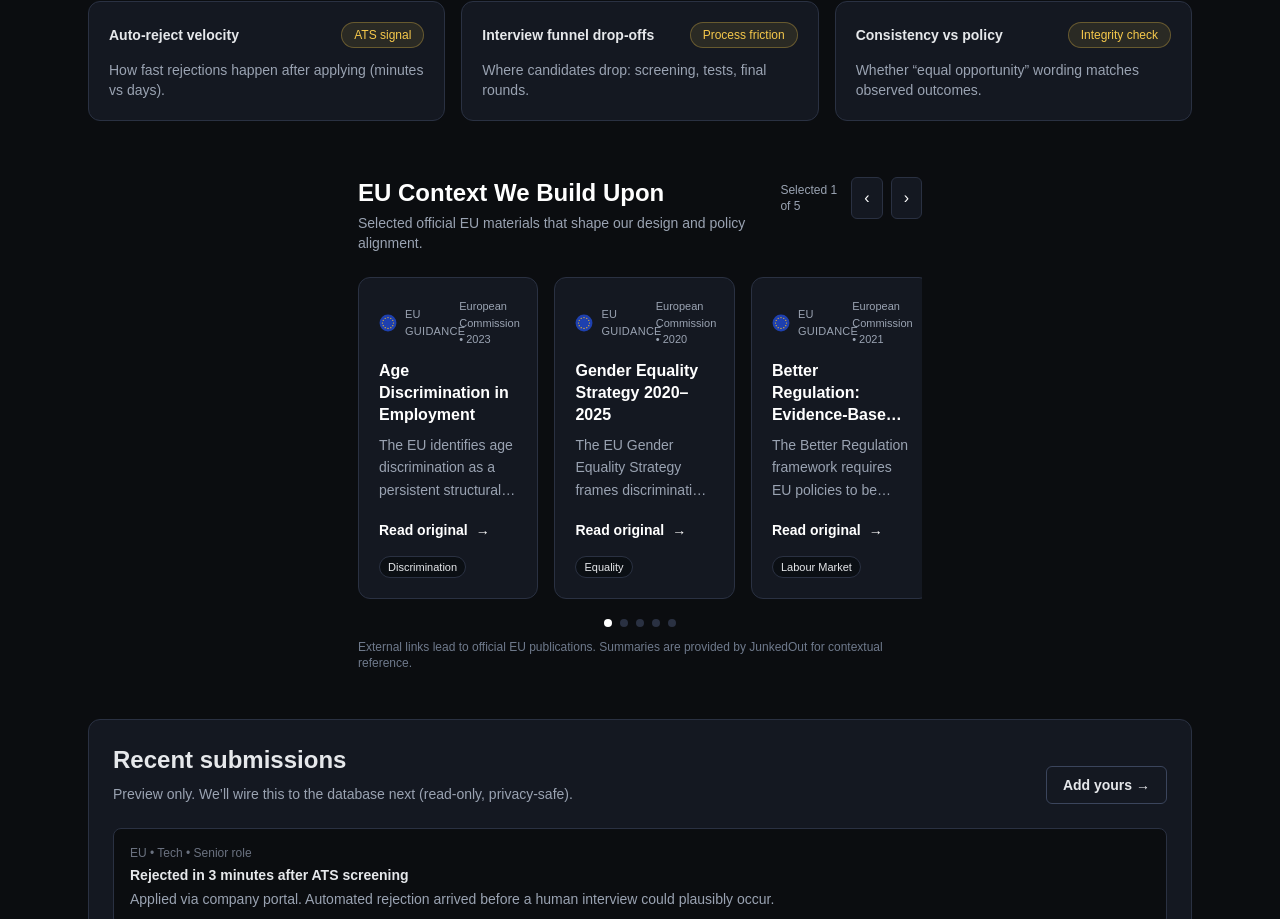
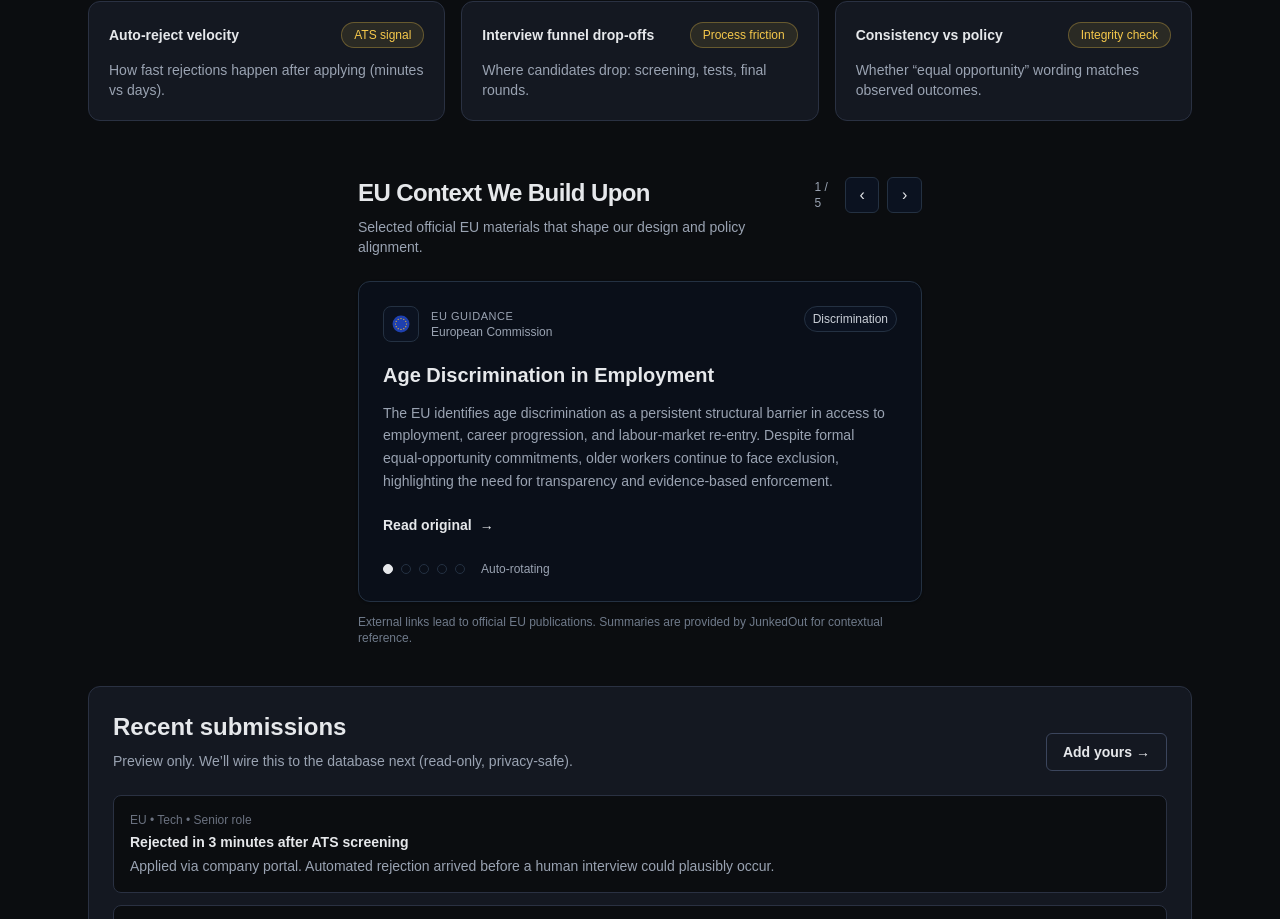
Before and after one commit to sistoyanov69/junkedout-mvp, a Next.js app: page / in a window 1280 px wide. Shown: the part 660-1579 px from the top of the page. Built offline with nearby package versions, Linux system fonts and the light colour scheme.

Commit message:
ui: EU context carousel rail with 3-card view and autoplay-2

```diff
--- a/components/EUContextCarousel.tsx
+++ b/components/EUContextCarousel.tsx
@@ -1,280 +1,213 @@
 "use client";
 
-import * as React from "react";
 import Image from "next/image";
+import { useEffect, useMemo, useRef, useState } from "react";
 
-type NormalizedItem = {
-  id: string;
-  title: string;
-  url: string;
-  summary?: string;
-  year?: string | number;
-  tag?: string;
-  source?: string;
+type Props = {
+  // Intentionally permissive to avoid type-mismatch traps between content file and component.
+  // We normalize fields at runtime (href/url, description/summary, etc.).
+  items: any[];
+  intervalMs?: number; // default 6500
+  title?: string; // default "EU Context We Build Upon"
+  subtitle?: string; // default "Selected official EU materials that shape our design and policy alignment."
 };
 
-function asString(v: unknown): string | undefined {
-  return typeof v === "string" ? v : undefined;
+function asString(v: unknown): string {
+  return typeof v === "string" ? v : "";
 }
 
-function normalizeItem(input: unknown, fallbackIndex: number): NormalizedItem | null {
-  if (!input || typeof input !== "object") return null;
-  const it = input as Record<string, unknown>;
+function firstNonEmpty(...vals: unknown[]): string {
+  for (const v of vals) {
+    const s = asString(v).trim();
+    if (s) return s;
+  }
+  return "";
+}
 
-  const title = asString(it.title) ?? asString(it.name);
-  if (!title) return null;
-
-  const url =
-    asString(it.href) ??
-    asString(it.url) ??
-    asString(it.link) ??
-    asString(it.sourceUrl) ??
-    asString(it.source_url);
-
-  if (!url) return null;
-
-  const id = asString(it.id) ?? `${url}#${fallbackIndex}`;
-
-  const summary =
-    asString(it.summary) ??
-    asString(it.description) ??
-    asString(it.excerpt) ??
-    undefined;
-
-  const year = (typeof it.year === "string" || typeof it.year === "number") ? it.year : undefined;
-  const tag = asString(it.tag) ?? asString(it.topic) ?? undefined;
-  const source = asString(it.source) ?? asString(it.publisher) ?? undefined;
-
-  return { id, title, url, summary, year, tag, source };
+function clampIndex(i: number, n: number) {
+  if (n <= 0) return 0;
+  return ((i % n) + n) % n;
 }
 
 export default function EUContextCarousel({
   items,
-  intervalMs = 7000,
-  label = "EU Guidance",
-}: {
-  items: unknown[];
-  intervalMs?: number;
-  label?: string;
-}) {
-  const scrollerRef = React.useRef<HTMLDivElement | null>(null);
-  const [index, setIndex] = React.useState(0);
-  const [paused, setPaused] = React.useState(false);
+  intervalMs = 6500,
+  title = "EU Context We Build Upon",
+  subtitle = "Selected official EU materials that shape our design and policy alignment.",
+}: Props) {
+  const safeItems = useMemo(() => (Array.isArray(items) ? items.filter(Boolean) : []), [items]);
+  const n = safeItems.length;
 
-  const normalized = React.useMemo(() => {
-    const arr = Array.isArray(items) ? items : [];
-    const out: NormalizedItem[] = [];
-    arr.forEach((x, i) => {
-      const n = normalizeItem(x, i);
-      if (n) out.push(n);
-    });
-    return out;
-  }, [items]);
+  const [idx, setIdx] = useState(0);
+  const [paused, setPaused] = useState(false);
+  const timerRef = useRef<number | null>(null);
 
-  const total = normalized.length;
+  const current = useMemo(() => {
+    if (n === 0) return null;
+    const it = safeItems[clampIndex(idx, n)] ?? {};
+    // Normalize typical field names used across iterations
+    const href = firstNonEmpty(it.href, it.url, it.link);
+    const label = firstNonEmpty(it.label, it.kind, it.type, "EU Guidance");
+    const org = firstNonEmpty(it.org, it.source, it.publisher, "European Union");
+    const year = firstNonEmpty(it.year, it.date, it.published);
+    const tag = firstNonEmpty(it.tag, it.topic, it.category);
+    const title = firstNonEmpty(it.title, it.name);
+    const description = firstNonEmpty(it.description, it.summary, it.excerpt);
 
-  const scrollToIndex = React.useCallback(
-    (nextIndex: number) => {
-      const el = scrollerRef.current;
-      if (!el) return;
+    return { href, label, org, year, tag, title, description };
+  }, [safeItems, idx, n]);
 
-      const cards = el.querySelectorAll<HTMLElement>("[data-eu-card='1']");
-      if (!cards.length) return;
+  // Auto-advance
+  useEffect(() => {
+    if (n <= 1) return;
+    if (paused) return;
 
-      const clamped = ((nextIndex % cards.length) + cards.length) % cards.length;
-      const target = cards[clamped];
-
-      el.scrollTo({
-        left: target.offsetLeft - el.offsetLeft,
-        behavior: "smooth",
-      });
-
-      setIndex(clamped);
-    },
-    []
-  );
-
-  const prev = React.useCallback(() => scrollToIndex(index - 1), [index, scrollToIndex]);
-  const next = React.useCallback(() => scrollToIndex(index + 1), [index, scrollToIndex]);
-
-  // Keep index in range if items change
-  React.useEffect(() => {
-    if (total === 0) return;
-    if (index >= total) setIndex(0);
-  }, [total, index]);
-
-  // Update index on scroll (so swipe updates “Selected X of Y”)
-  React.useEffect(() => {
-    const el = scrollerRef.current;
-    if (!el) return;
-
-    const onScroll = () => {
-      const cards = el.querySelectorAll<HTMLElement>("[data-eu-card='1']");
-      if (!cards.length) return;
-
-      const left = el.scrollLeft + 8;
-      let best = 0;
-      let bestDist = Number.POSITIVE_INFINITY;
-
-      cards.forEach((c, i) => {
-        const dist = Math.abs(c.offsetLeft - left);
-        if (dist < bestDist) {
-          bestDist = dist;
-          best = i;
-        }
-      });
-
-      setIndex(best);
-    };
-
-    el.addEventListener("scroll", onScroll, { passive: true });
-    onScroll();
-    return () => el.removeEventListener("scroll", onScroll);
-  }, []);
-
-  // Autoplay
-  React.useEffect(() => {
-    if (paused) return;
-    if (total <= 1) return;
-
-    const t = window.setInterval(() => {
-      next();
+    timerRef.current = window.setInterval(() => {
+      setIdx((v) => clampIndex(v + 1, n));
     }, intervalMs);
 
-    return () => window.clearInterval(t);
-  }, [intervalMs, next, paused, total]);
+    return () => {
+      if (timerRef.current) window.clearInterval(timerRef.current);
+      timerRef.current = null;
+    };
+  }, [n, paused, intervalMs]);
 
-  if (total === 0) return null;
+  const prev = () => setIdx((v) => clampIndex(v - 1, n));
+  const next = () => setIdx((v) => clampIndex(v + 1, n));
+
+  if (!current) return null;
 
   return (
-    <section className="mx-auto max-w-6xl px-6 pb-12">
+    <section
+      className="w-full mx-auto max-w-6xl px-6 pb-10"
+      onMouseEnter={() => setPaused(true)}
+      onMouseLeave={() => setPaused(false)}
+      onFocusCapture={() => setPaused(true)}
+      onBlurCapture={() => setPaused(false)}
+      aria-label="EU Context carousel"
+    >
+      {/* Header row aligned to page width */}
       <div className="flex items-start justify-between gap-4">
         <div>
-          <h2 className="text-2xl font-semibold text-white">EU Context We Build Upon</h2>
-          <p className="mt-1 text-sm text-[#9AA3B2]">
-            Selected official EU materials that shape our design and policy alignment.
-          </p>
+          <h2 className="text-2xl font-semibold tracking-tight">{title}</h2>
+          <p className="mt-2 text-sm text-[#9AA3B2] max-w-2xl">{subtitle}</p>
         </div>
 
+        {/* Controls */}
         <div className="flex items-center gap-2">
-          <div className="hidden sm:block text-xs text-[#9AA3B2]">
-            Selected {Math.min(index + 1, total)} of {total}
+          <div className="text-xs text-[#9AA3B2] hidden sm:block">
+            {n > 0 ? (
+              <>
+                {clampIndex(idx, n) + 1} / {n}
+              </>
+            ) : null}
           </div>
 
           <button
             type="button"
             onClick={prev}
-            aria-label="Previous"
-            className="rounded-md border border-[#2A3142] bg-[#141821] px-3 py-2 text-white hover:bg-[#1B2130] transition"
+            disabled={n <= 1}
+            className="h-9 w-9 rounded-md border border-[#243142] bg-[#0B1220] text-[#E6E8EB] disabled:opacity-40 hover:bg-[#0F1A2B] transition"
+            aria-label="Previous EU item"
           >
             ‹
           </button>
           <button
             type="button"
             onClick={next}
-            aria-label="Next"
-            className="rounded-md border border-[#2A3142] bg-[#141821] px-3 py-2 text-white hover:bg-[#1B2130] transition"
+            disabled={n <= 1}
+            className="h-9 w-9 rounded-md border border-[#243142] bg-[#0B1220] text-[#E6E8EB] disabled:opacity-40 hover:bg-[#0F1A2B] transition"
+            aria-label="Next EU item"
           >
             ›
           </button>
         </div>
       </div>
 
-      <div
-        className="mt-6"
-        onMouseEnter={() => setPaused(true)}
-        onMouseLeave={() => setPaused(false)}
-        onFocusCapture={() => setPaused(true)}
-        onBlurCapture={() => setPaused(false)}
-      >
-        <div
-          ref={scrollerRef}
-          className="flex gap-4 overflow-x-auto pb-4 scroll-smooth [scrollbar-width:thin]"
-          style={{ scrollSnapType: "x mandatory" }}
-        >
-          {normalized.map((it) => (
-            <article
-              key={it.id}
-              data-eu-card="1"
-              className="
-                shrink-0
-                w-[82%] sm:w-[52%] lg:w-[32%]
-                rounded-xl border border-[#2A3142] bg-[#141821]
-                p-5
-                hover:border-[#3A455C] hover:bg-[#171C26]
-                transition
-              "
-              style={{ scrollSnapAlign: "start" }}
-            >
-              <div className="flex items-center justify-between gap-3">
-                <div className="flex items-center gap-2">
+      {/* Single feature card, centered, same width as page content */}
+      <div className="mt-6">
+        <article className="rounded-xl border border-[#243142] bg-[#0B1220]/60 p-6 shadow-sm">
+          {/* Card header: EU flag + label + org/year */}
+          <div className="flex items-start justify-between gap-4">
+            <div className="flex items-center gap-3">
+              <div className="h-9 w-9 rounded-lg border border-[#243142] bg-[#0B1220] flex items-center justify-center">
                 <Image src="/icons/eu.svg" alt="EU" width={18} height={18} />
-                  <span className="text-[11px] uppercase tracking-wide text-[#9AA3B2]">
-                    {label}
-                  </span>
               </div>
 
-                <div className="text-[11px] text-[#9AA3B2]">
-                  {(it.source ?? "EU") + (it.year ? ` • ${it.year}` : "")}
+              <div>
+                <div className="text-[11px] uppercase tracking-wider text-[#9AA3B2]">
+                  {current.label || "EU Guidance"}
+                </div>
+                <div className="text-xs text-[#9AA3B2]">
+                  {(current.org || "European Union") + (current.year ? ` • ${current.year}` : "")}
+                </div>
               </div>
             </div>
 
-              <h3 className="mt-3 text-base font-semibold text-white leading-snug line-clamp-3">
-                {it.title}
+            {current.tag ? (
+              <span className="text-xs rounded-full border border-[#243142] px-2 py-1 text-[#C9CED6] bg-[#0B1220]">
+                {current.tag}
+              </span>
+            ) : null}
+          </div>
+
+          {/* Title + description */}
+          <h3 className="mt-5 text-lg sm:text-xl font-semibold leading-snug">
+            {current.title || "EU publication"}
           </h3>
 
-              {it.summary ? (
-                <p className="mt-2 text-sm text-[#9AA3B2] leading-relaxed line-clamp-3">
-                  {it.summary}
+          {current.description ? (
+            <p className="mt-3 text-sm text-[#9AA3B2] leading-relaxed max-w-3xl">
+              {current.description}
             </p>
+          ) : null}
+
+          {/* Link */}
+          <div className="mt-5">
+            {current.href ? (
+              <a
+                href={current.href}
+                target="_blank"
+                rel="noreferrer"
+                className="inline-flex items-center gap-2 text-sm font-semibold text-[#E6E8EB] hover:text-white"
+              >
+                Read original <span aria-hidden>→</span>
+              </a>
             ) : (
-                <p className="mt-2 text-sm text-[#9AA3B2] leading-relaxed line-clamp-3">
-                  Official EU material relevant to employment fairness, evidence-based policy, and anti-discrimination.
-                </p>
+              <span className="text-sm text-[#9AA3B2]">Link unavailable</span>
             )}
-
-              <div className="mt-4">
-                <a
-                  href={it.url}
-                  target="_blank"
-                  rel="noreferrer noopener"
-                  className="inline-flex items-center gap-2 text-sm font-semibold text-white hover:underline"
-                >
-                  Read original <span aria-hidden="true">→</span>
-                </a>
           </div>
 
-              {it.tag ? (
-                <div className="mt-3">
-                  <span className="inline-flex rounded-full border border-[#2A3142] bg-[#0B0F14] px-2 py-0.5 text-[11px] text-[#E6E8EB]">
-                    {it.tag}
-                  </span>
+          {/* Dots */}
+          {n > 1 ? (
+            <div className="mt-6 flex items-center gap-2">
+              {safeItems.map((_, i) => {
+                const active = clampIndex(idx, n) === i;
+                return (
+                  <button
+                    key={i}
+                    type="button"
+                    onClick={() => setIdx(i)}
+                    className={`h-2.5 w-2.5 rounded-full border transition ${
+                      active
+                        ? "bg-[#E6E8EB] border-[#E6E8EB]"
+                        : "bg-transparent border-[#243142] hover:border-[#6B7280]"
+                    }`}
+                    aria-label={`Go to item ${i + 1}`}
+                  />
+                );
+              })}
+              <div className="ml-2 text-xs text-[#9AA3B2]">
+                {paused ? "Paused" : "Auto-rotating"}
+              </div>
             </div>
           ) : null}
         </article>
-          ))}
-        </div>
 
-        {/* dots */}
-        <div className="mt-1 flex items-center justify-center gap-2">
-          {normalized.map((_, i) => (
-            <button
-              key={i}
-              type="button"
-              aria-label={`Go to item ${i + 1}`}
-              onClick={() => scrollToIndex(i)}
-              className={[
-                "h-2 w-2 rounded-full transition",
-                i === index ? "bg-white" : "bg-[#2A3142] hover:bg-[#3A455C]",
-              ].join(" ")}
-            />
-          ))}
-        </div>
-      </div>
-
-      <p className="mt-3 text-xs text-[#6F7A8C]">
+        <p className="mt-3 text-xs text-[#6F7A8A]">
           External links lead to official EU publications. Summaries are provided by JunkedOut for contextual reference.
         </p>
+      </div>
     </section>
   );
 }
```
Lines whose indentation alone changed are shown as unchanged.
